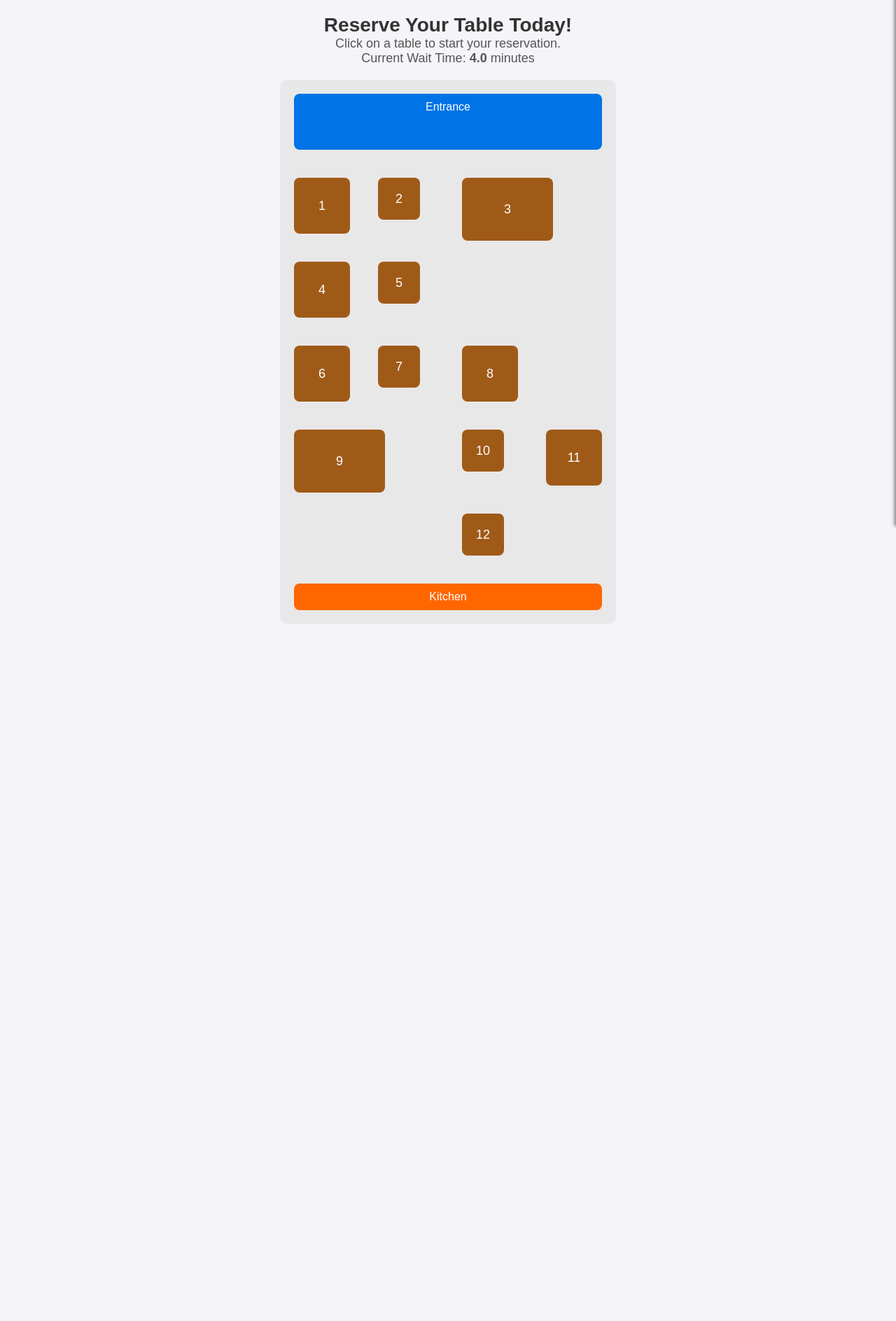
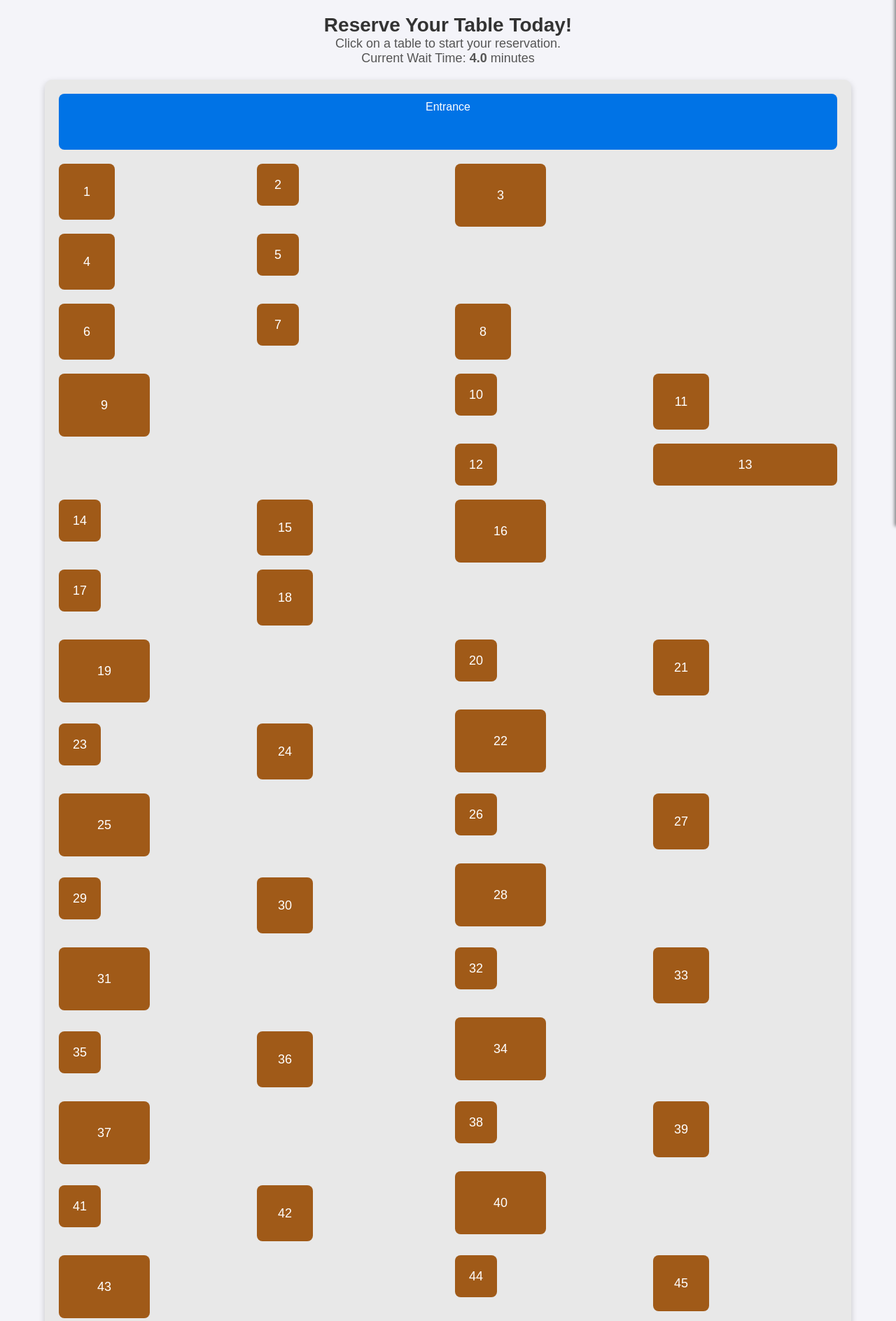
Before and after one commit to nkw5772/CSC450Project, a Flask app: page /reservation in a window 1280 px wide. Shown: the part 48-1936 px from the top of the page at 70% size. Before the commit the page ends 940 px from the top, so only its background shows below. Run offline with Flask 3, Linux system fonts and the light colour scheme; a user stored in the database is signed in; data comes from the database, SQL or seed files in the repository; both versions use the stored data as it was after the commit.

```diff
--- a/templates/reservation.html
+++ b/templates/reservation.html
@@ -18,7 +18,9 @@
       flex-direction: column;
       align-items: center;
       background-color: #f4f4f9;
+      min-height: 100vh; /* Ensures the body takes the full viewport height */
     }
+
     header {
       width: 100%;
       background-color: #333;
@@ -56,18 +58,20 @@
 
     .restaurant-layout {
       display: grid;
-      grid-template-columns: repeat(4, 80px);
-      grid-template-rows: repeat(3, 80px);
-      gap: 40px;
+      grid-template-columns: repeat(4, 1fr);
+      grid-template-rows: repeat(3, 1fr);
+      gap: 20px; /* Adjust spacing between tables */
+      width: 90%;
+      min-height: 100vh; /* Extends the layout container to full viewport height */
+      margin: auto; /* Center layout */
       padding: 20px;
       background-color: #e8e8e8;
       border-radius: 10px;
-      max-width: 600px;
-      position: relative;
+      box-shadow: 0px 4px 10px rgba(0, 0, 0, 0.2);
     }
 
     .table {
-      background-color:  #a05a18;
+      background-color: #a05a18;
       color: white;
       display: flex;
       align-items: center;
@@ -123,7 +127,7 @@
       width: 400px;
       height: 100%;
       background-color: #fff;
-      box-shadow: -2px 0 5px rgba(0,0,0,0.5);
+      box-shadow: -2px 0 5px rgba(0, 0, 0, 0.5);
       transition: right 0.3s ease;
       padding: 20px;
       overflow-y: auto;
@@ -149,6 +153,7 @@
       border: none;
       cursor: pointer;
     }
+
     .side-panel .reservation-form {
       display: flex;
       flex-direction: column;
@@ -178,6 +183,7 @@
       background-color: #0073e6;
     }
   </style>
+
 </head>
 <body>
   <header>
@@ -218,6 +224,68 @@
     <div class="table table-small" onclick="openPanel(10)" id="10">10</div>
     <div class="table table-regular" onclick="openPanel(11)" id="11">11</div>
     <div class="table table-small" onclick="openPanel(12)" id="12">12</div>
+
+    <div class="table table-extra-large" onclick="openPanel(13)" id="13">13</div>
+    <div class="table table-small" onclick="openPanel(14)" id="14">14</div>
+    <div class="table table-regular" onclick="openPanel(15)" id="15">15</div>
+    <div class="table table-large" onclick="openPanel(16)" id="16">16</div>
+
+    <div class="table table-small" onclick="openPanel(17)" id="17">17</div>
+    <div class="table table-regular" onclick="openPanel(18)" id="18">18</div>
+    <div class="table table-large" onclick="openPanel(19)" id="19">19</div>
+    <div class="table table-small" onclick="openPanel(20)" id="20">20</div>
+
+    <div class="table table-regular" onclick="openPanel(21)" id="21">21</div>
+    <div class="table table-large" onclick="openPanel(22)" id="22">22</div>
+    <div class="table table-small" onclick="openPanel(23)" id="23">23</div>
+    <div class="table table-regular" onclick="openPanel(24)" id="24">24</div>
+
+    <div class="table table-large" onclick="openPanel(25)" id="25">25</div>
+    <div class="table table-small" onclick="openPanel(26)" id="26">26</div>
+    <div class="table table-regular" onclick="openPanel(27)" id="27">27</div>
+    <div class="table table-large" onclick="openPanel(28)" id="28">28</div>
+
+    <div class="table table-small" onclick="openPanel(29)" id="29">29</div>
+    <div class="table table-regular" onclick="openPanel(30)" id="30">30</div>
+    <div class="table table-large" onclick="openPanel(31)" id="31">31</div>
+    <div class="table table-small" onclick="openPanel(32)" id="32">32</div>
+
+    <div class="table table-regular" onclick="openPanel(33)" id="33">33</div>
+    <div class="table table-large" onclick="openPanel(34)" id="34">34</div>
+    <div class="table table-small" onclick="openPanel(35)" id="35">35</div>
+    <div class="table table-regular" onclick="openPanel(36)" id="36">36</div>
+
+    <div class="table table-large" onclick="openPanel(37)" id="37">37</div>
+    <div class="table table-small" onclick="openPanel(38)" id="38">38</div>
+    <div class="table table-regular" onclick="openPanel(39)" id="39">39</div>
+    <div class="table table-large" onclick="openPanel(40)" id="40">40</div>
+
+    <div class="table table-small" onclick="openPanel(41)" id="41">41</div>
+    <div class="table table-regular" onclick="openPanel(42)" id="42">42</div>
+    <div class="table table-large" onclick="openPanel(43)" id="43">43</div>
+    <div class="table table-small" onclick="openPanel(44)" id="44">44</div>
+
+    <div class="table table-regular" onclick="openPanel(45)" id="45">45</div>
+    <div class="table table-large" onclick="openPanel(46)" id="46">46</div>
+    <div class="table table-small" onclick="openPanel(47)" id="47">47</div>
+    <div class="table table-regular" onclick="openPanel(48)" id="48">48</div>
+
+    <div class="table table-large" onclick="openPanel(49)" id="49">49</div>
+    <div class="table table-small" onclick="openPanel(50)" id="50">50</div>
+    <div class="table table-regular" onclick="openPanel(51)" id="51">51</div>
+    <div class="table table-large" onclick="openPanel(52)" id="52">52</div>
+
+    <div class="table table-small" onclick="openPanel(53)" id="53">53</div>
+    <div class="table table-regular" onclick="openPanel(54)" id="54">54</div>
+    <div class="table table-large" onclick="openPanel(55)" id="55">55</div>
+    <div class="table table-small" onclick="openPanel(56)" id="56">56</div>
+
+    <div class="table table-regular" onclick="openPanel(57)" id="57">57</div>
+    <div class="table table-large" onclick="openPanel(58)" id="58">58</div>
+    <div class="table table-small" onclick="openPanel(59)" id="59">59</div>
+    <div class="table table-regular" onclick="openPanel(60)" id="60">60</div>
+    <div class="table table-small" onclick="openPanel(61)" id="61">61</div>
+
 
     <div class="kitchen">Kitchen</div>
   </div>
```
Also changed, not shown: restaurant.db. Lines whose indentation alone changed are shown as unchanged.
